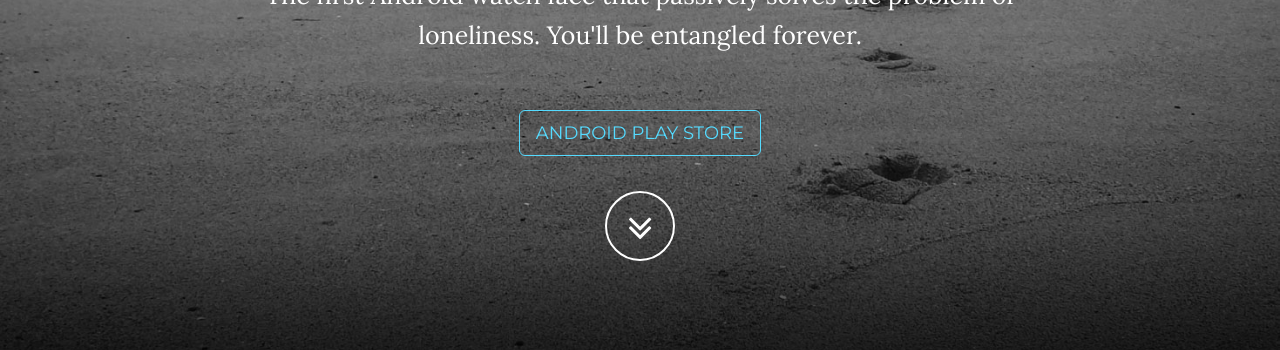
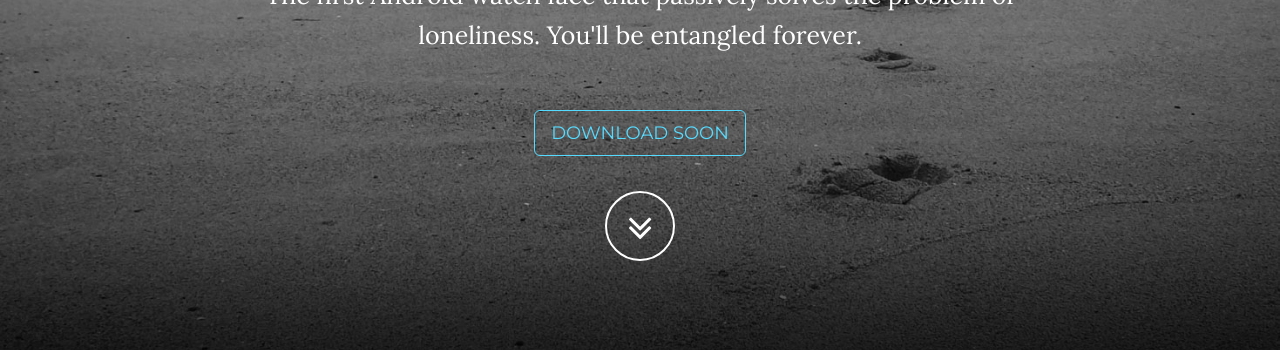
Before and after one commit to freddieiboy/entangled, a Jekyll site: the page built from index.html, in a window 1280 px wide and 900 px high. Shown: the part 405-755 px from the top of the window. Built offline with Jekyll 4.4.1, drawn with Linux system fonts in a browser that asks for light colours.

Commit message:
Copy changes on the top

```diff
--- a/_includes/header.html
+++ b/_includes/header.html
@@ -9,7 +9,7 @@
                           The first Android watch face that passively solves the problem of loneliness. You'll be entangled forever.
                         </p>
                       <div class="col-xs-12">
-                        <a href="#" class="btn top-download btn-default btn-lg">Android Play Store</a>
+                        <a href="#" class="btn top-download btn-default btn-lg">Download Soon</a>
                       </div>
                       <a href="#about" class="btn btn-circle page-scroll">
                             <i class="fa fa-angle-double-down animated"></i>
```
